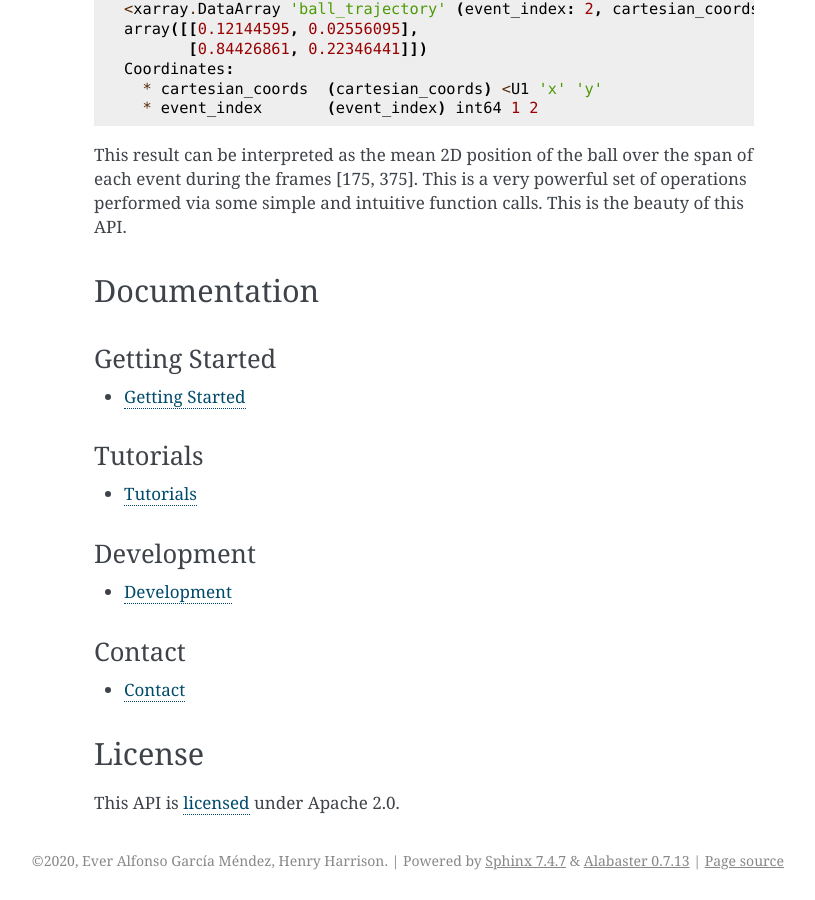
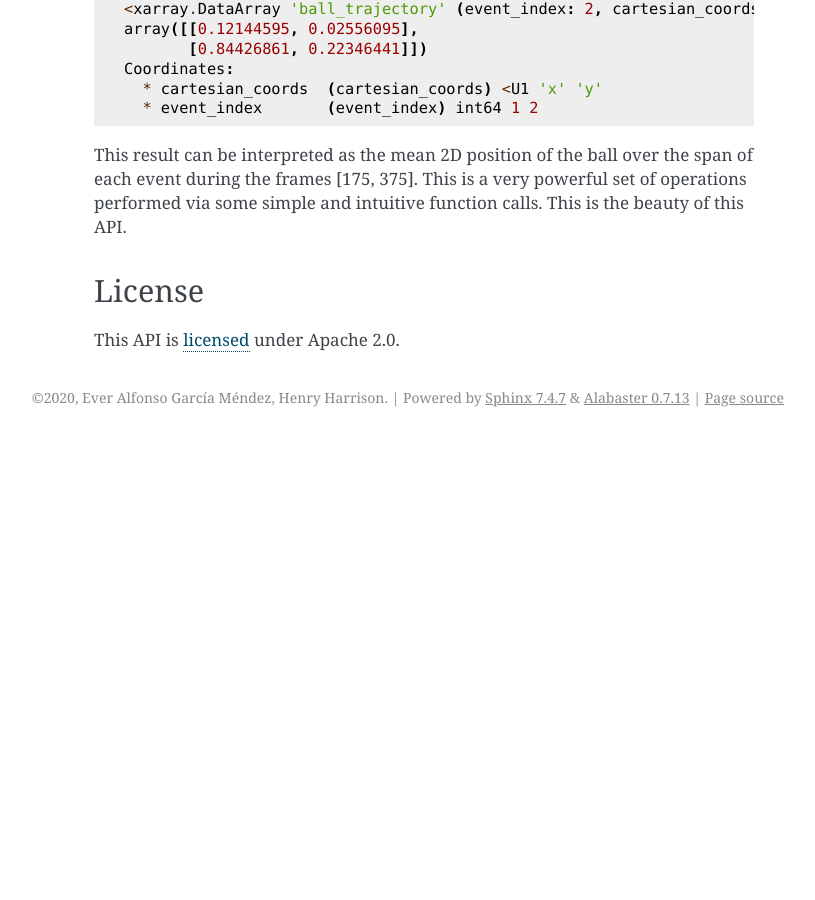
Before and after one commit to teibit/xarray-events, a Sphinx documentation site: the page built from docs/README.rst, in a window 1280 px wide and 900 px high, scrolled down 1649 px. Shown: the whole window, without its empty margins (326-1141 px from the left). Built offline with Sphinx 7.4.7, drawn with Linux system fonts in a browser that asks for light colours; pages that are not in the unit, such as notebooks, are missing from menus; after the commit the page ends 2086 px from its top, so only the background shows below that; some of the changed text lies outside the part shown.

Commit message:
Improve README

```diff
--- a/docs/README.rst
+++ b/docs/README.rst
@@ -98,29 +107,6 @@ of each event during the frames [175, 375]. This is a very powerful set of
 operations performed via some simple and intuitive function calls. This is the
 beauty of this API.
 
-Documentation
-+++++++++++++
-
-Getting Started
----------------
-
--   :doc:`../getting_started/index`
-
-Tutorials
----------
-
--   :doc:`../tutorials/index`
-
-Development
------------
-
--   :doc:`../dev/index`
-
-Contact
--------
-
--   :doc:`../contact`
-
 License
 +++++++
 
```
Also changed, not shown: other parts of docs/README.rst (+9 -0 lines).
